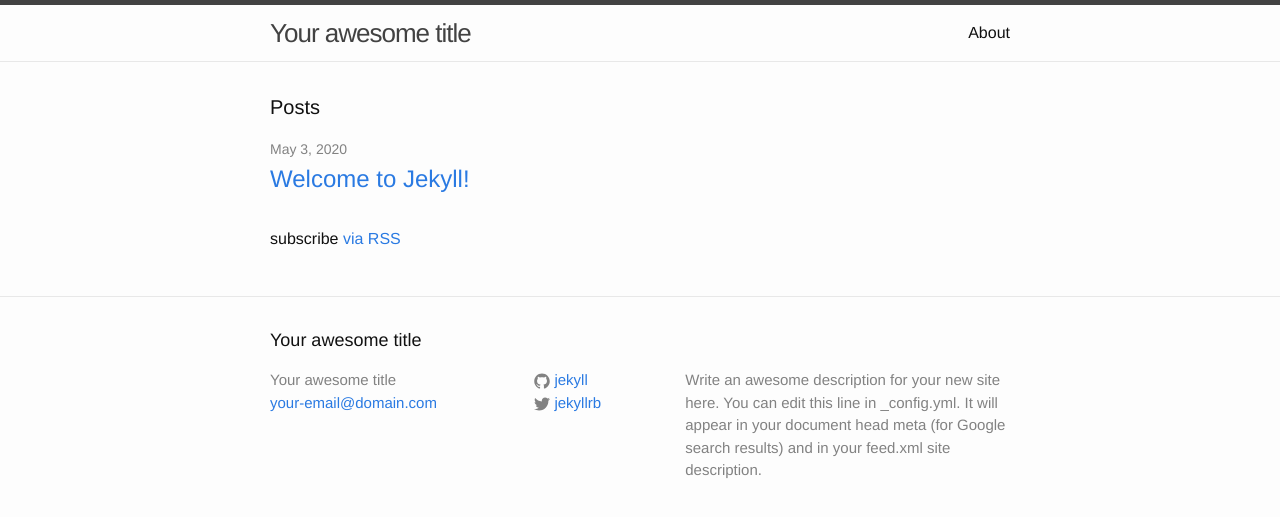
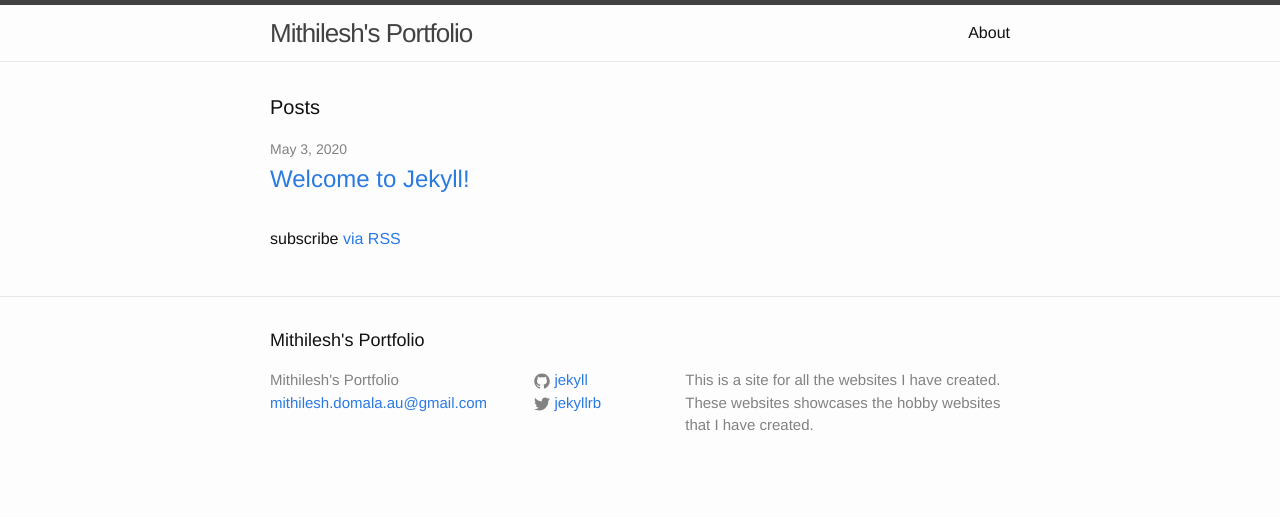
Before and after one commit to mithileshd27/mithileshd27.github.io, a Jekyll site: the page built from index.html, in a window 1280 px wide. Shown: the top 517 px of the page. Built offline with Jekyll 4.4.1, drawn with Linux system fonts in a browser that asks for light colours.

Commit message:
Latest changes

```diff
--- a/_config.yml
+++ b/_config.yml
@@ -6,12 +6,11 @@
 # 'jekyll serve'. If you change this file, please restart the server process.
 
 # Site settings
-title: Your awesome title
-email: your-email@domain.com
+title: Mithilesh's Portfolio
+email: mithilesh.domala.au@gmail.com
 description: > # this means to ignore newlines until "baseurl:"
-  Write an awesome description for your new site here. You can edit this
-  line in _config.yml. It will appear in your document head meta (for
-  Google search results) and in your feed.xml site description.
+  This is a site for all the websites I have created.
+  These websites showcases the hobby websites that I have created.
 baseurl: "" # the subpath of your site, e.g. /blog
 url: "http://yourdomain.com" # the base hostname & protocol for your site
 twitter_username: jekyllrb
```
